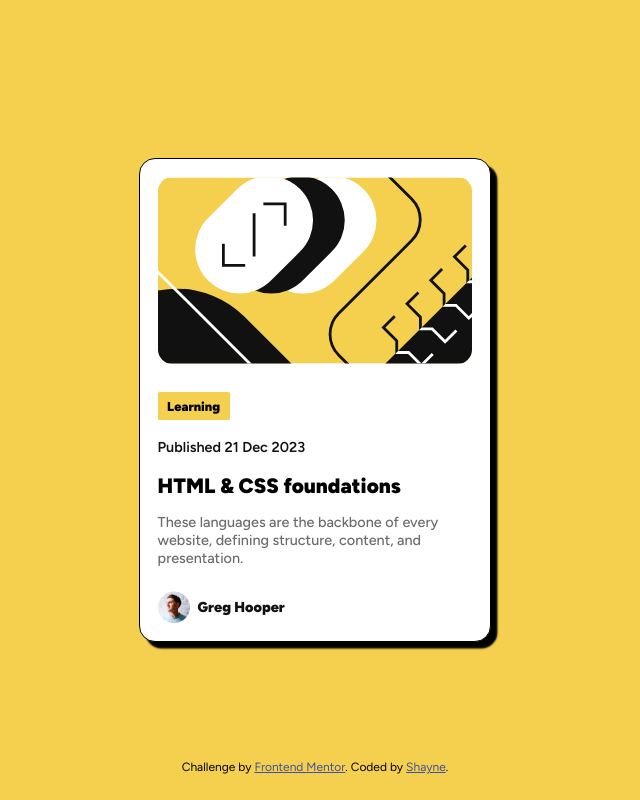
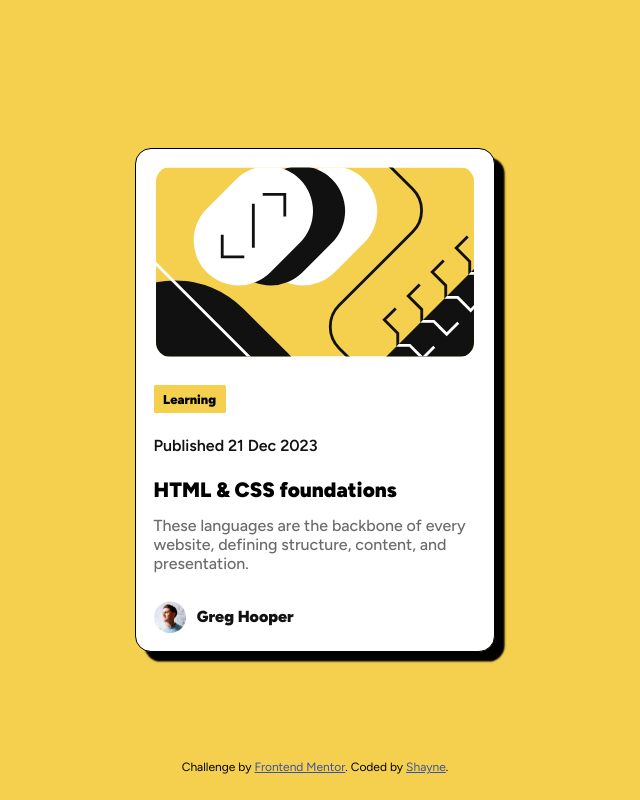
Before and after one commit to WindowsM16a/blog-preview-card, a plain HTML site: page index.html in a window 1280 px wide. Shown: the whole page, without its empty margins (325-965 px from the left). Drawn offline with Linux system fonts and the light colour scheme.

Commit message:
more updates

```diff
--- a/styles.css
+++ b/styles.css
@@ -29,7 +29,7 @@ body {
     height: 100vh;
 
     .preview-case {
-        width: 22rem;
+        width: 22.5rem;
         display: flex;
         flex-direction: column;
         align-items: center;
@@ -39,10 +39,10 @@ body {
         border-radius: 1rem;
         padding: 1.1rem;
         gap: 1.5rem;
-        box-shadow: 0.4rem 0.4rem 0.1rem rgb(1, 1, 0);
+        box-shadow: 0.6rem 0.6rem 0.1rem rgb(1, 1, 0);
 
         .preview-illustration img {
-            width: 19.6rem;
+            width: 19.9rem;
             border-radius: 0.9rem;
         }
 
@@ -64,15 +64,15 @@ body {
 
             #publishing-text {
                 font-weight: 590;
-                margin-top: 1.1rem;
-                margin-bottom: 1.1rem;
-                font-size: 0.9rem;
+                margin-top: 1.4rem;
+                margin-bottom: 1.4rem;
+                font-size: 1rem;
                 color: var(--Gray-950);
 
             }
 
             #preview-subtext {
-                font-size: 0.9rem;
+                font-size: 1rem;
                 font-weight: 500;
                 color: var(--Gray-500);
             }
@@ -82,8 +82,8 @@ body {
                 flex-direction: row;
                 align-items: center;
                 text-align: left;
-                padding-top: 1.5rem;
-                gap: 0.5rem;
+                padding-top: 1.7rem;
+                gap: 0.7rem;
 
                 img {
                     width: 2rem;
@@ -92,7 +92,7 @@ body {
 
             .post-author p {
                 color: var(--Gray-950);
-                font-size: 0.9rem;
+                font-size: 1rem;
                 font-weight: 900;
             }
         }
```
